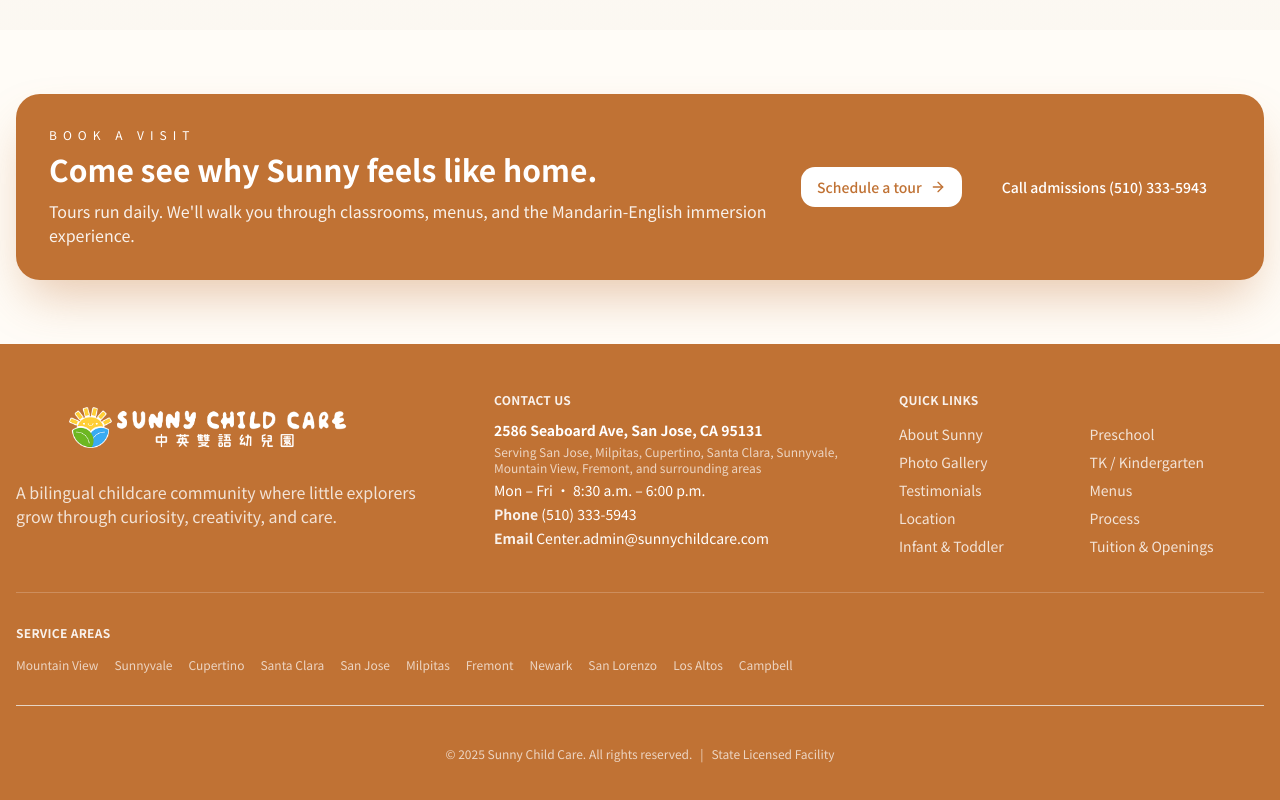
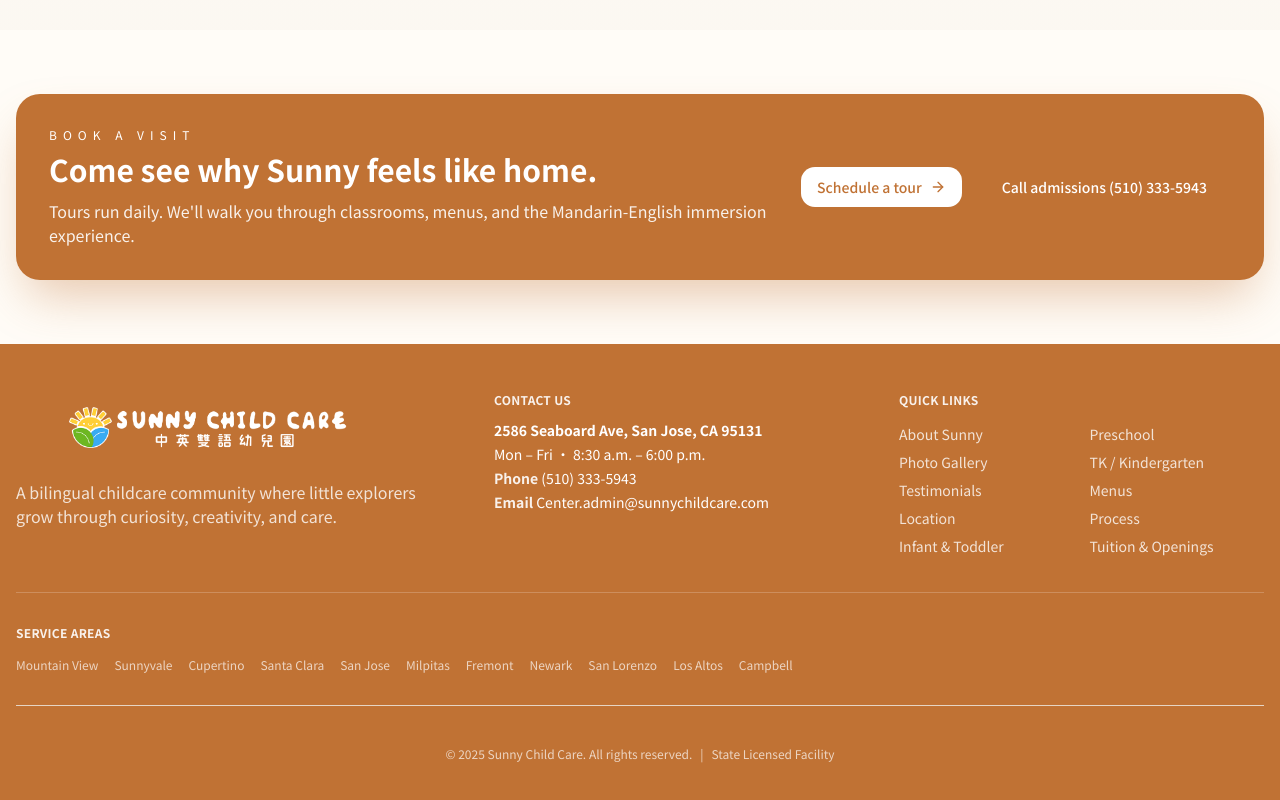
Before and after one commit to darecallad/sunny-next, a Next.js app: page / in a window 1280 px wide. Shown: the part 3823-4623 px from the top of the page. Built offline with nearby package versions, Linux system fonts and the light colour scheme.

Commit message:
update footer

```diff
--- a/src/components/layout/site-footer.tsx
+++ b/src/components/layout/site-footer.tsx
@@ -44,11 +44,6 @@
             </h4>
             <div className="mt-3 space-y-1 text-sm">
               <p className="font-semibold text-white">{siteConfig.contact.address}</p>
-              <p className="text-xs text-white/70">
-                {locale === "en"
-                  ? "Serving San Jose, Milpitas, Cupertino, Santa Clara, Sunnyvale, Mountain View, Fremont, and surrounding areas"
-                  : "服務 San Jose, Milpitas, Cupertino, Santa Clara, Sunnyvale, Mountain View, Fremont 及周邊地區"}
-              </p>
               <p>{siteConfig.contact.hours[locale]}</p>
               <p>
                 <span className="font-semibold text-white/90">
```
